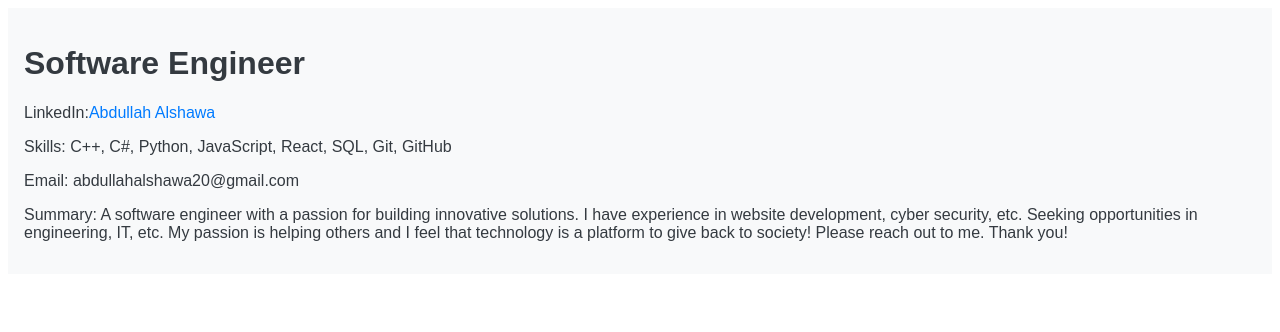
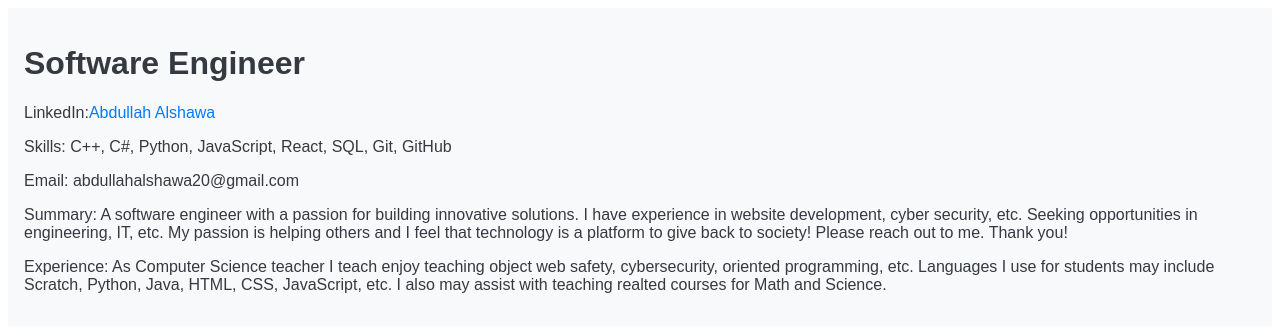
Before and after one commit to aalshawa97/Resume, a React (Vite) app: page / in a window 1280 px wide. Shown: the top 332 px of the page. Built offline with nearby package versions, Linux system fonts and the light colour scheme.

Commit message:
Update App.jsx

```diff
--- a/src/App.jsx
+++ b/src/App.jsx
@@ -48,6 +48,9 @@ export default function App() {
         <p>
           Summary: A software engineer with a passion for building innovative solutions. I have experience in website development, cyber security, etc. Seeking opportunities in engineering, IT, etc. My passion is helping others and I feel that technology is a platform to give back to society! Please reach out to me. Thank you!
         </p>
+        <p>
+          Experience: As Computer Science teacher I teach enjoy teaching object web safety, cybersecurity, oriented programming, etc. Languages I use for students may include Scratch, Python, Java, HTML, CSS, JavaScript, etc. I also may assist with teaching realted courses for Math and Science.
+        </p>
       </main>
     </ThemeContext.Provider>
   );
```
